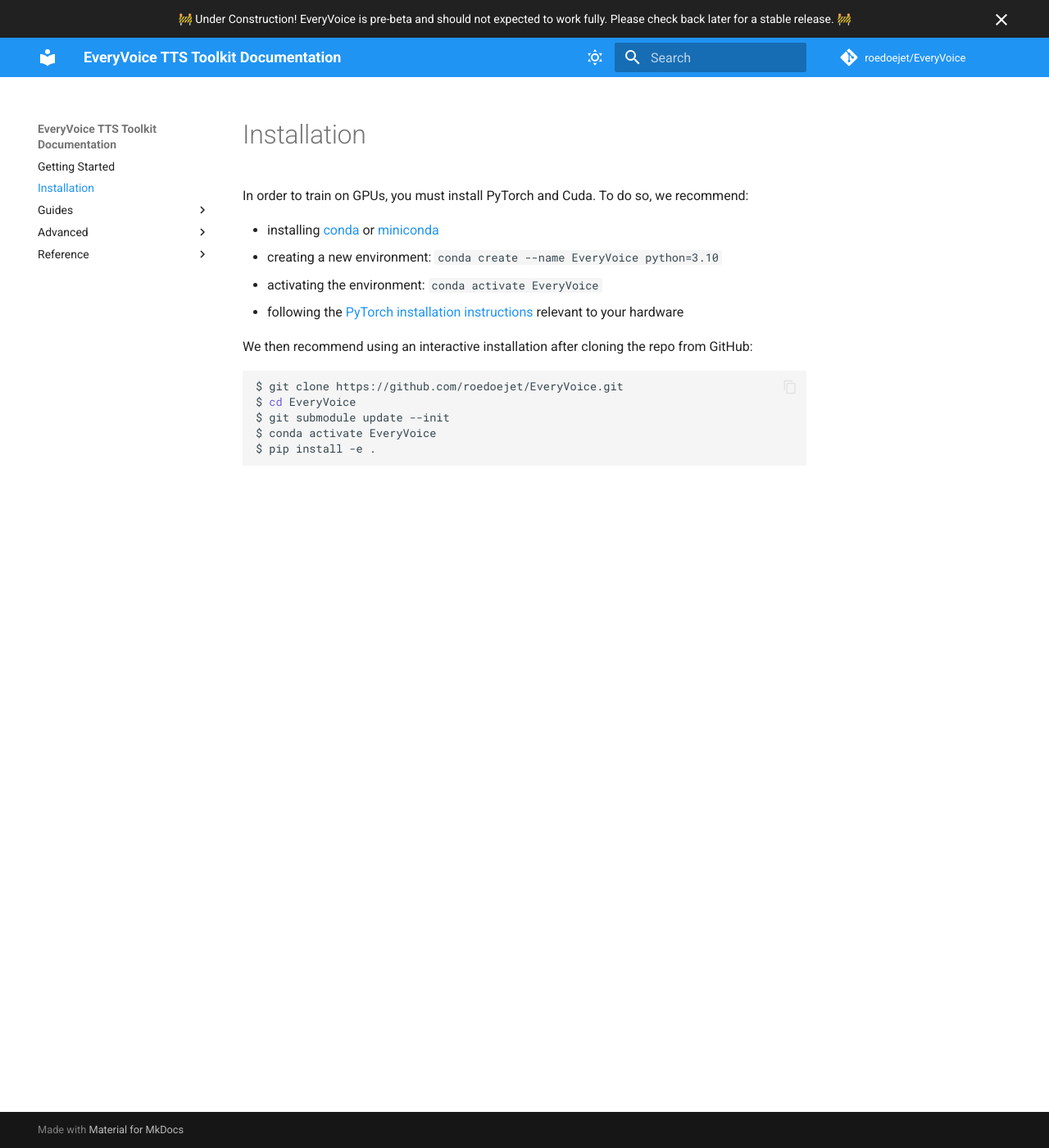
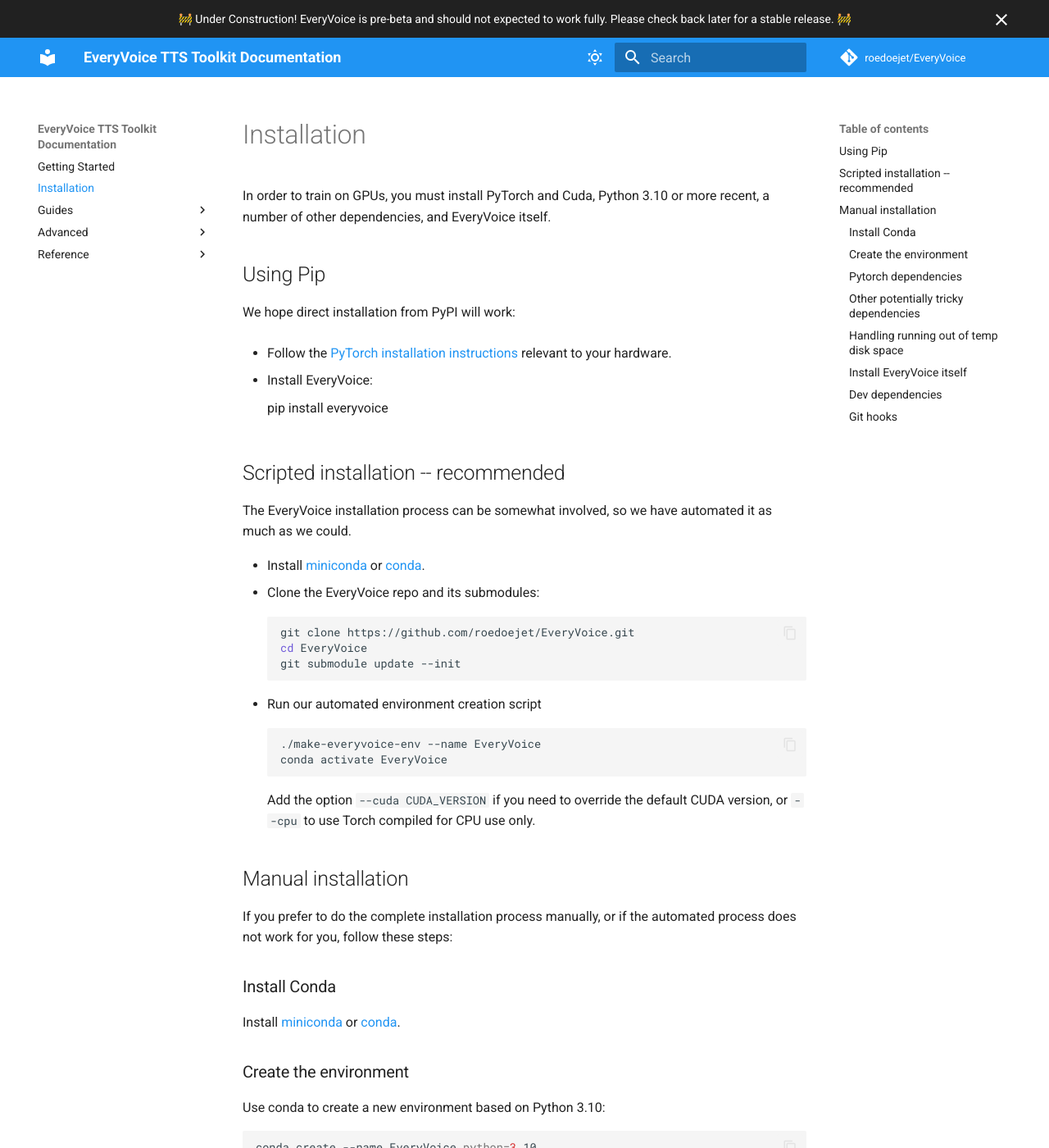
Before and after one commit to EveryVoiceTTS/EveryVoice, an MkDocs documentation site: the page built from docs/install.md, in a window 1280 px wide and 1400 px high. Shown: the whole window at 82% size. Built offline with MkDocs 1.6.1 and Material for MkDocs 9.7.7, drawn with Linux system fonts in a browser that asks for light colours; comment, search, counter and statistics services are not loaded; the version menu is left out; some of the changed text lies outside the part shown.

Commit message:
docs: update the installation instructions
 - update the out-of-date instructions in the manual
 - add the pip-based instructions
 - move the manual process from README.md into the manual: we want to
   keep the README.md shorter since that's what people will see first,
   and put the long, rarely needed details in the manual, where they can
   be found if needed but are not in your face.

Fixes: #305

````diff
--- a/docs/install.md
+++ b/docs/install.md
@@ -1,18 +1,103 @@
 # Installation
 
-In order to train on GPUs, you must install PyTorch and Cuda. To do so, we recommend:
+In order to train on GPUs, you must install PyTorch and Cuda, Python 3.10 or more recent, a number of other dependencies, and EveryVoice itself.
 
-- installing [conda](https://docs.conda.io/projects/conda/en/stable/) or [miniconda](https://docs.conda.io/en/latest/miniconda.html)
-- creating a new environment: `conda create --name EveryVoice python=3.10`
-- activating the environment: `conda activate EveryVoice`
-- following the [PyTorch installation instructions](https://pytorch.org/get-started/locally/) relevant to your hardware
+## Using Pip
 
-We then recommend using an interactive installation after cloning the repo from GitHub:
+We hope direct installation from PyPI will work:
 
-```bash
-$ git clone https://github.com/roedoejet/EveryVoice.git
-$ cd EveryVoice
-$ git submodule update --init
-$ conda activate EveryVoice
-$ pip install -e .
+ - Follow the [PyTorch installation instructions](https://pytorch.org/get-started/locally/) relevant to your hardware.
+
+ - Install EveryVoice:
+
+       pip install everyvoice
+
+## Scripted installation -- recommended
+
+The EveryVoice installation process can be somewhat involved, so we have automated it as much as we could.
+
+ - Install [miniconda](https://docs.conda.io/en/latest/miniconda.html) or [conda](https://docs.conda.io/projects/conda/en/stable/).
+ - Clone the EveryVoice repo and its submodules:
+    ```sh
+	git clone https://github.com/roedoejet/EveryVoice.git
+	cd EveryVoice
+	git submodule update --init
+	```
+ - Run our automated environment creation script
+    ```sh
+	./make-everyvoice-env --name EveryVoice
+	conda activate EveryVoice
+	```
+	Add the option `--cuda CUDA_VERSION` if you need to override the default CUDA version, or `--cpu` to use Torch compiled for CPU use only.
+
+## Manual installation
+
+If you prefer to do the complete installation process manually, or if the automated process does not work for you, follow these steps:
+
+### Install Conda
+
+Install [miniconda](https://docs.conda.io/en/latest/miniconda.html) or [conda](https://docs.conda.io/projects/conda/en/stable/).
+
+
+### Create the environment
+
+Use conda to create a new environment based on Python 3.10:
+```sh
+conda create --name EveryVoice python=3.10
+conda activate EveryVoice
 ```
+
+### Pytorch dependencies
+
+Install our pytorch requirements from `requirements.torch.txt`, replacing `cu118` below (for
+CUDA 11.8) by your actual CUDA version tag (118 or higher), or by `cpu` for a CPU-only installation:
+
+```sh
+CUDA_TAG=cu118 pip install -r requirements.torch.txt --find-links https://download.pytorch.org/whl/torch_stable.html
+```
+
+Alternatively, you can follow the [PyTorch installation instructions](https://pytorch.org/get-started/locally/) relevant to your hardware.
+
+### Other potentially tricky dependencies
+
+These requirements sometimes require being run separately:
+```sh
+pip install cython
+conda install sox -c conda-forge
+```
+
+### Handling running out of temp disk space
+
+Installation will require a fair bit of space on `~/.cache` and your `$TMPDIR`
+(`/tmp` by default, if `$TMPDIR` is not set).  If you get the error
+`OSError: [Errno 28] No space left on device` during installation, you may need
+to do one or both of these operations:
+ - `export TMPDIR=/path/to/a/large/tmp/space` (or maybe `export TMPDIR=.`)
+ - `mkdir /path/to/a/large/filesystem/.cache; ln -s /path/to/a/large/filesystem/.cache ~/.cache`
+
+### Install EveryVoice itself
+
+Install EveryVoice locally from your cloned sandbox:
+
+```sh
+pip install -e .
+```
+
+### Dev dependencies
+
+Before you can run the test suites, you'll also need to install the dev dependencies:
+
+```sh
+pip install -r requirements.dev.txt
+```
+
+### Git hooks
+
+If you plan to contribute to the project, please install our Git hooks:
+
+```sh
+pre-commit install
+gitlint install-hook
+git submodule foreach 'pre-commit install'
+git submodule foreach 'gitlint install-hook'
+```
````
Also changed, not shown: README.md (+6 -36 lines).
